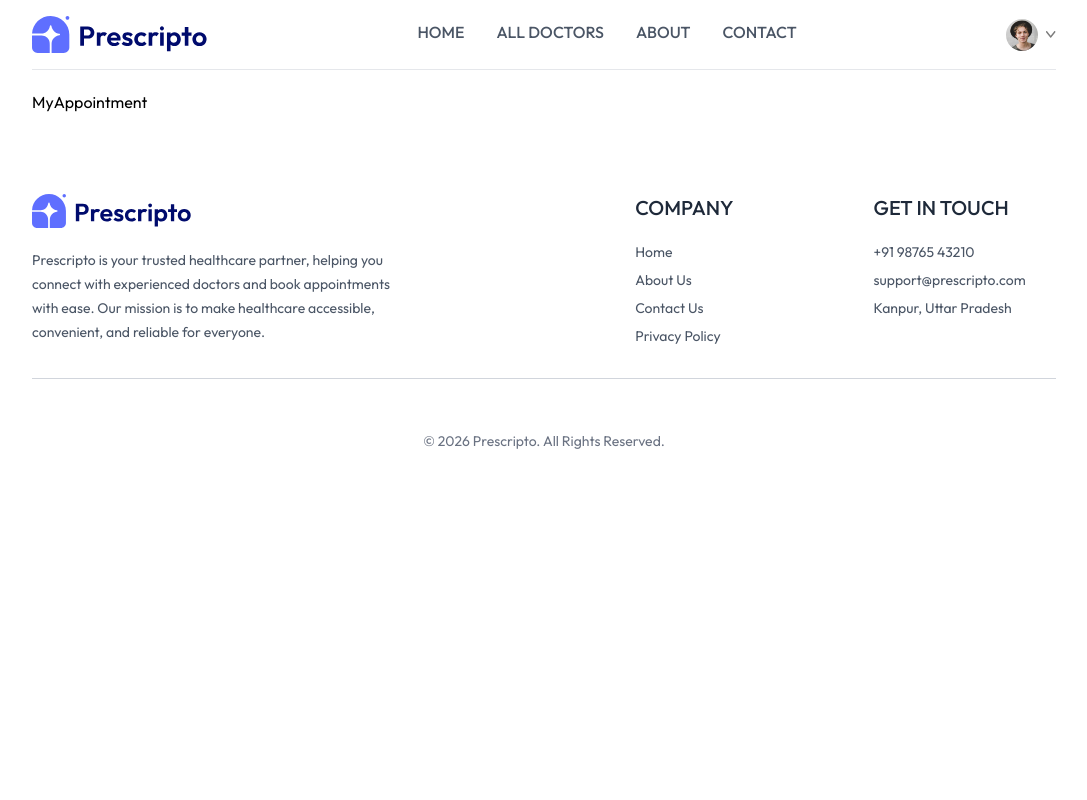
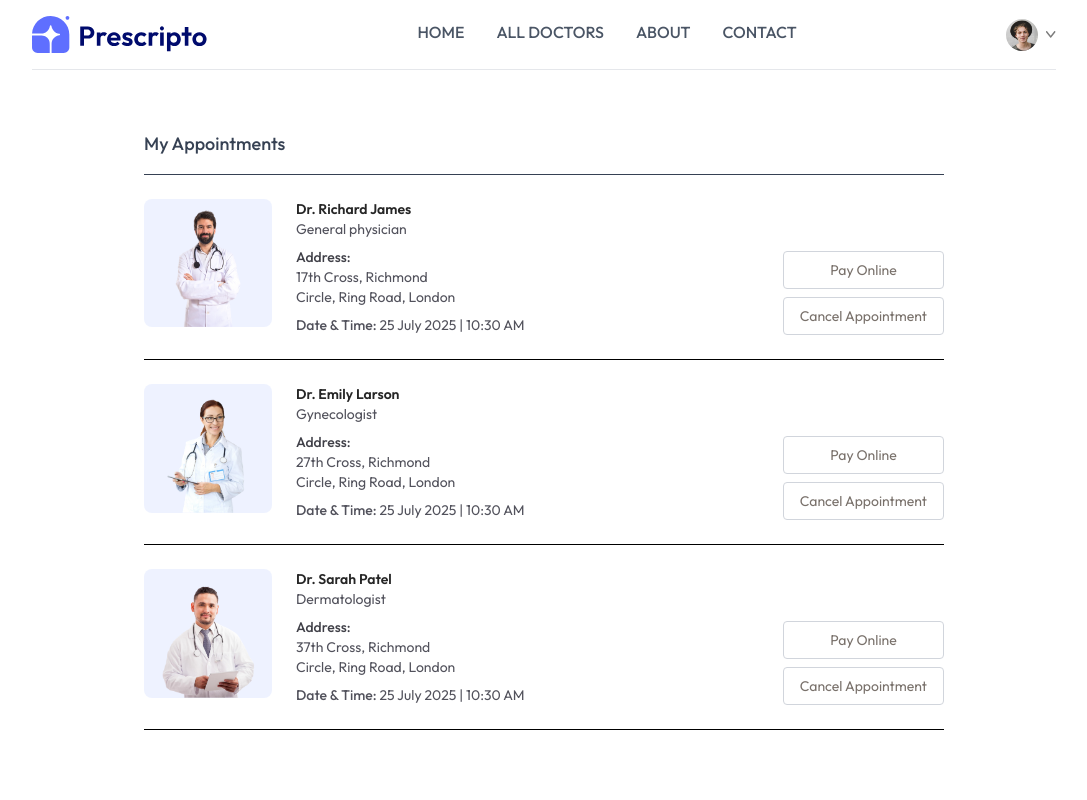
Before and after one commit to Utkarsh-webdev/Doc-Place, a React (Vite) app in the folder client/: page /my-appointments in a window 1280 px wide. Shown: the top 800 px of the page, without its empty margins (96-1183 px from the left). Built offline with nearby package versions, Linux system fonts and the light colour scheme.

Commit message:
Enhance MyAppointment page with doctor details display, including image, address, and appointment information

```diff
--- a/client/src/pages/MyAppointment.jsx
+++ b/client/src/pages/MyAppointment.jsx
@@ -1,8 +1,68 @@
-import React from 'react'
+import React, { useContext } from 'react'
+import { AppContext } from '../context/AppContext'
 
 const MyAppointment = () => {
+
+  const { doctors } = useContext(AppContext)
+
   return (
-    <div>MyAppointment</div>
+    <div className='px-4 sm:px-10 md:px-14 lg:px-28 py-10'>
+
+      <p className='pb-4 text-lg font-medium text-gray-700 border-b'>
+        My Appointments
+      </p>
+
+      <div>
+        {doctors.slice(0, 3).map((item, index) => (
+          <div
+            key={index}
+            className='grid grid-cols-[1fr_2fr] gap-4 sm:flex sm:gap-6 py-6 border-b'
+          >
+            {/* Doctor Image */}
+            <div>
+              <img
+                className='w-32 bg-indigo-50 rounded-lg'
+                src={item.image}
+                alt={item.name}
+              />
+            </div>
+
+            {/* Doctor Details */}
+            <div className='flex-1 text-sm text-zinc-600'>
+              <p className='text-neutral-800 font-semibold'>
+                {item.name}
+              </p>
+
+              <p>{item.speciality}</p>
+
+              <p className='text-zinc-700 font-medium mt-2'>
+                Address:
+              </p>
+
+              <p>{item.address?.line1}</p>
+              <p>{item.address?.line2}</p>
+
+              <p className='mt-2'>
+                <span className='font-medium'>Date & Time:</span>{' '}
+                25 July 2025 | 10:30 AM
+              </p>
+            </div>
+
+            {/* Buttons */}
+            <div className='flex flex-col gap-2 justify-end'>
+              <button className='text-sm text-stone-500 border border-gray-300 rounded py-2 px-4 hover:bg-blue-500 hover:text-white transition-all'>
+                Pay Online
+              </button>
+
+              <button className='text-sm text-stone-500 border border-gray-300 rounded py-2 px-4 hover:bg-red-500 hover:text-white transition-all'>
+                Cancel Appointment
+              </button>
+            </div>
+          </div>
+        ))}
+      </div>
+
+    </div>
   )
 }
 
```
